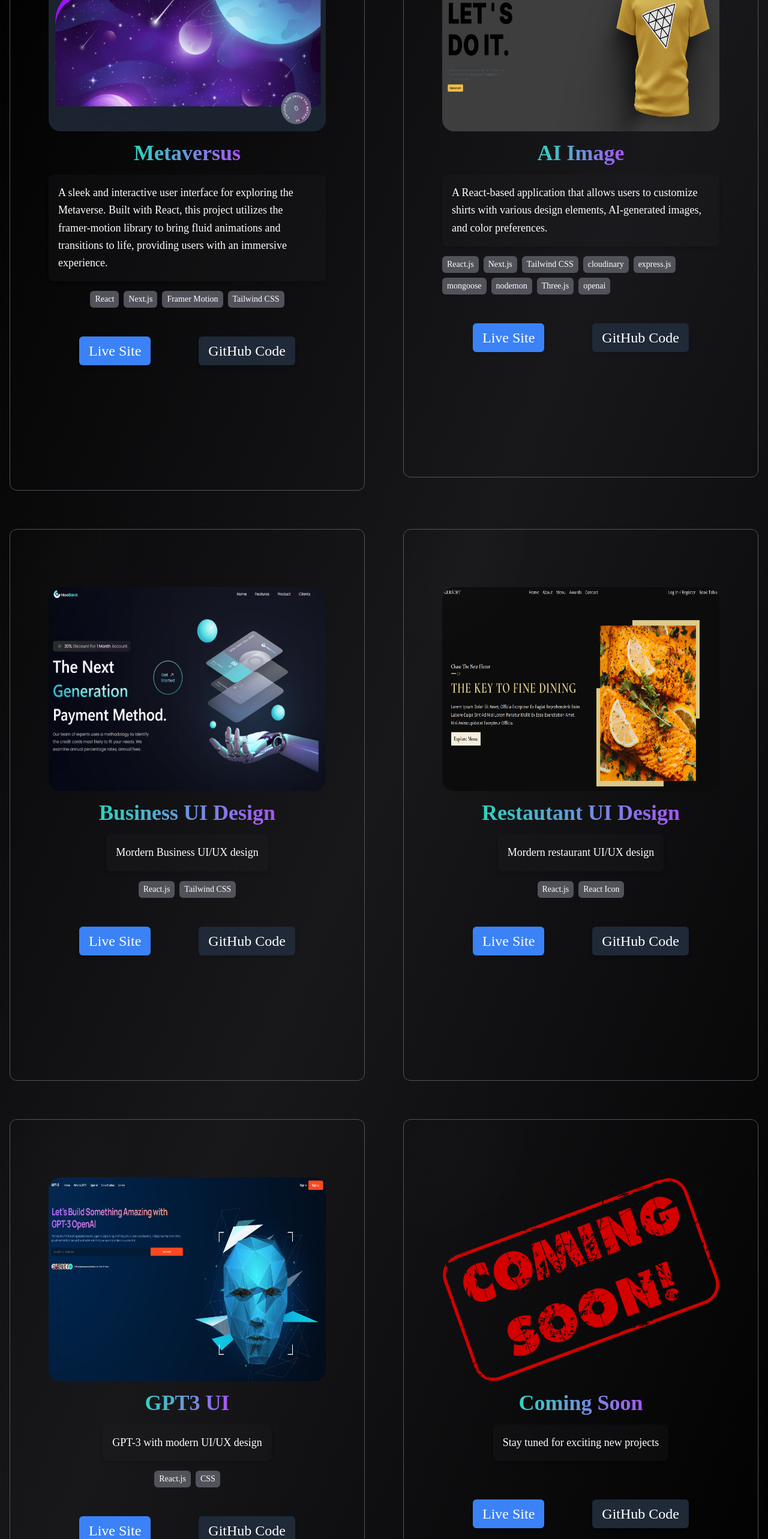
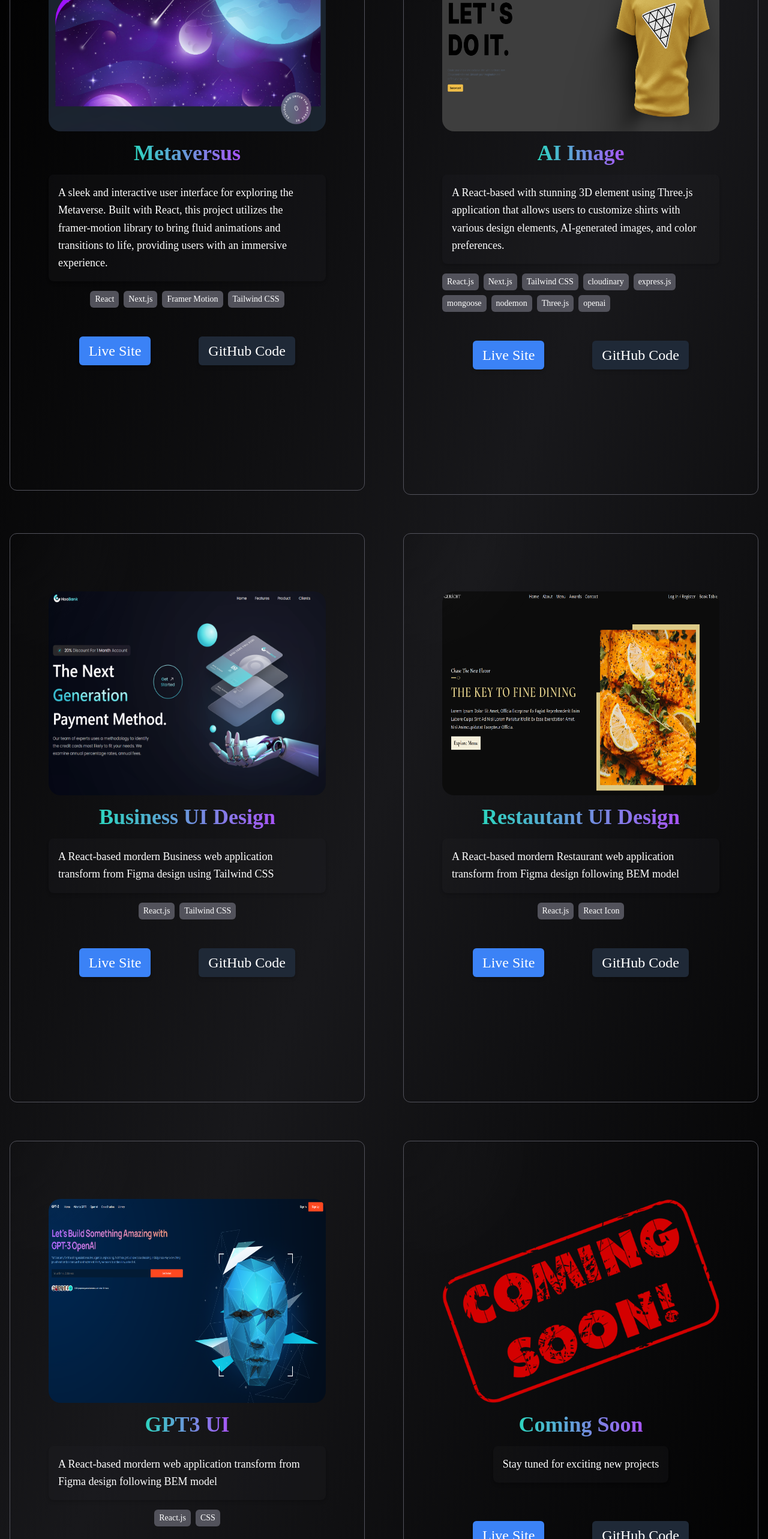
Before and after one commit to nok1214/danny-portfolio, a Next.js app: page /projects in a window 1280 px wide. Shown: the part 234-2800 px from the top of the page at 60% size. Built offline with nearby package versions, Linux system fonts and the light colour scheme; what tailwindcss-debug-screens would draw is missing.

Commit message:
added more details into the project description

```diff
--- a/app/projects/page.tsx
+++ b/app/projects/page.tsx
@@ -19,7 +19,7 @@ const projects = [
     name: 'AI Image',
     image: '/project-ai.png',
     description:
-      'A React-based application that allows users to customize shirts with various design elements, AI-generated images, and color preferences.',
+      'A React-based with stunning 3D element using Three.js application that allows users to customize shirts with various design elements, AI-generated images, and color preferences.',
     technologies: [
       'React.js',
       'Next.js',
@@ -37,7 +37,8 @@ const projects = [
   {
     name: 'Business UI Design',
     image: '/project-business-template.png',
-    description: 'Mordern Business UI/UX design',
+    description:
+      'A React-based mordern Business web application transform from Figma design using Tailwind CSS',
     technologies: ['React.js', 'Tailwind CSS'],
     liveSite: 'https://project-business-template.tech/',
     githubCode: 'https://github.com/nok1214/business_template',
@@ -45,7 +46,8 @@ const projects = [
   {
     name: 'Restautant UI Design',
     image: '/project-fine-dinning.png',
-    description: 'Mordern restaurant UI/UX design',
+    description:
+      'A React-based mordern Restaurant web application transform from Figma design following BEM model',
     technologies: ['React.js', 'React Icon'],
     liveSite: 'https://project-finedinning.tech/',
     githubCode: 'https://github.com/nok1214/fine_dining_template',
@@ -53,7 +55,8 @@ const projects = [
   {
     name: 'GPT3 UI',
     image: '/project-gpt3.png',
-    description: 'GPT-3 with modern UI/UX design',
+    description:
+      'A React-based mordern web application transform from Figma design following BEM model',
     technologies: ['React.js', 'CSS'],
     liveSite: 'https://project-gpt3.tech/',
     githubCode: 'https://github.com/nok1214/project-gpt3',
```
